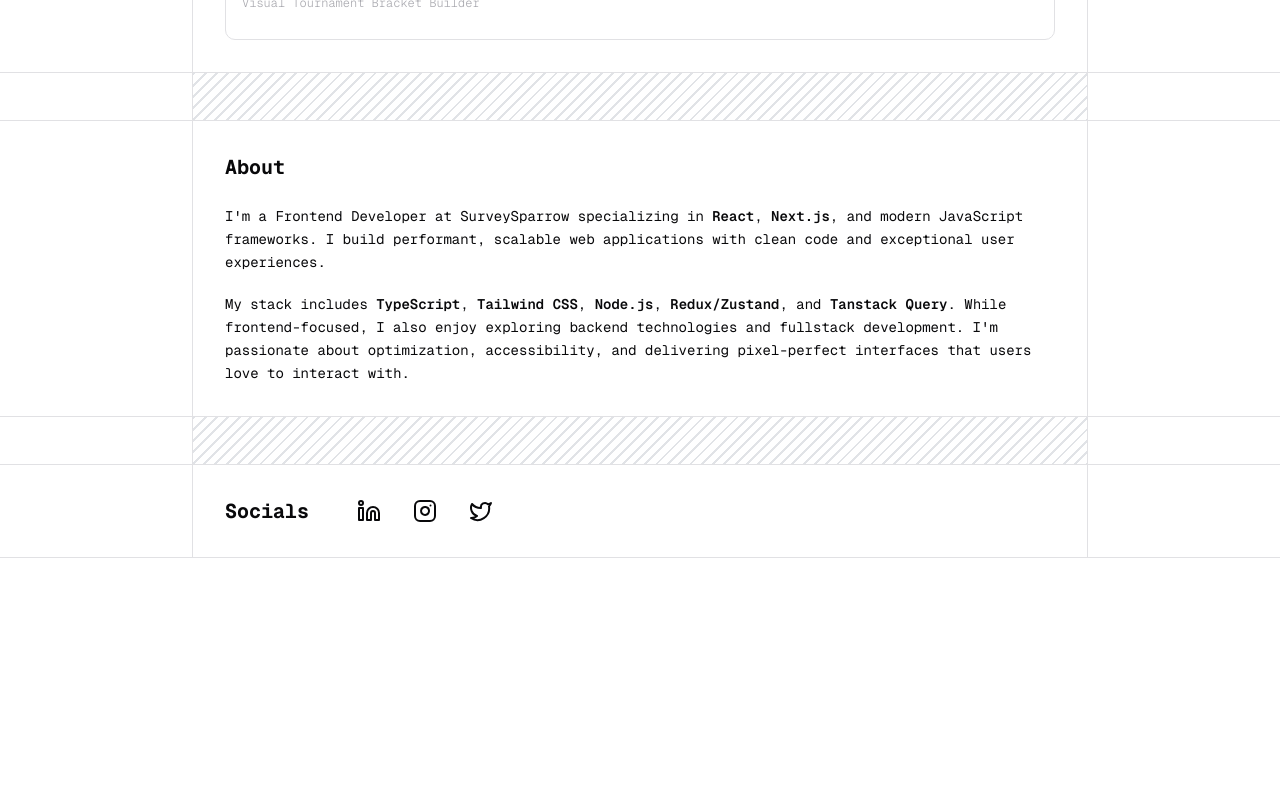
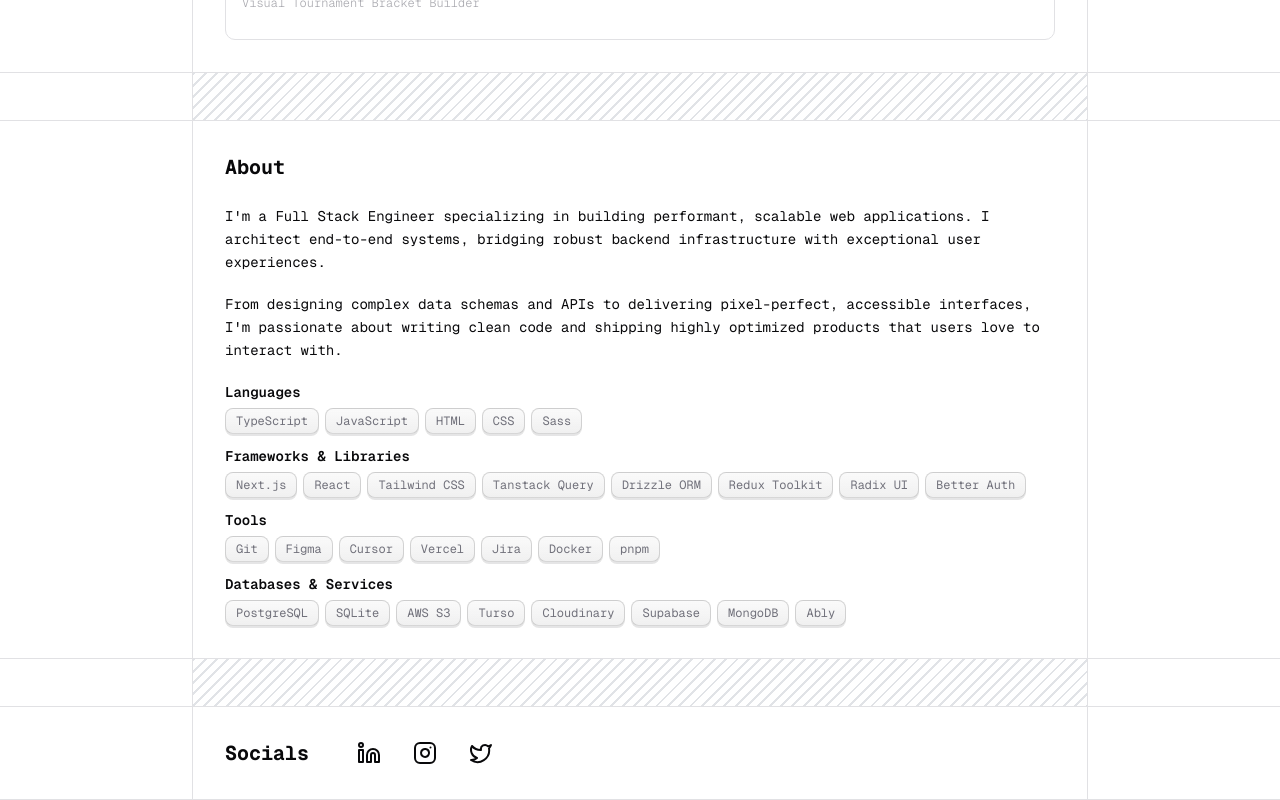
Before and after one commit to shanuflash/portfolio, a Next.js app: page / in a window 1280 px wide. Shown: the part 1393-2193 px from the top of the page. Before the commit the page ends 1951 px from the top, so only its background shows below. Built offline with nearby package versions, Linux system fonts and the light colour scheme.

Commit message:
feat: re design about section

```diff
--- a/src/app/globals.css
+++ b/src/app/globals.css
@@ -170,6 +170,27 @@
   .profile-glow {
     box-shadow: 0 0 20px color-mix(in oklch, var(--accent) 30%, transparent);
   }
+
+  .accent-gradient-text {
+    background-image: linear-gradient(
+      90deg,
+      var(--accent),
+      color-mix(in oklch, var(--accent) 40%, oklch(0.65 0.25 310)),
+      color-mix(in oklch, var(--accent) 30%, oklch(0.7 0.2 190)),
+      color-mix(in oklch, var(--accent) 50%, oklch(0.6 0.22 280)),
+      var(--accent)
+    );
+    background-size: 300% 100%;
+    -webkit-background-clip: text;
+    background-clip: text;
+    color: transparent;
+    animation: accent-shift 3s linear infinite;
+  }
+}
+
+@keyframes accent-shift {
+  0% { background-position: 0% 50%; }
+  100% { background-position: 300% 50%; }
 }
 
 ::view-transition-old(root),
--- a/src/app/page.js
+++ b/src/app/page.js
@@ -124,25 +124,40 @@
             <h2 className="text-xl font-bold text-foreground mb-6">About</h2>
             <div className="space-y-5 text-sm text-foreground leading-relaxed">
               <p>
-                I&apos;m a Frontend Developer at SurveySparrow specializing in
-                <span className="font-semibold"> React</span>,{' '}
-                <span className="font-semibold">Next.js</span>, and
-                modern JavaScript frameworks. I build performant, scalable web
-                applications with clean code and exceptional user experiences.
+                I&apos;m a Full Stack Engineer specializing in building
+                performant, scalable web applications. I architect end-to-end
+                systems, bridging robust backend infrastructure with exceptional
+                user experiences.
               </p>
               <p>
-                My stack includes{' '}
-                <span className="font-semibold">TypeScript</span>,{' '}
-                <span className="font-semibold">Tailwind CSS</span>,{' '}
-                <span className="font-semibold">Node.js</span>,
-                <span className="font-semibold"> Redux/Zustand</span>,
-                and{' '}
-                <span className="font-semibold">Tanstack Query</span>.
-                While frontend-focused, I also enjoy exploring backend
-                technologies and fullstack development. I&apos;m passionate
-                about optimization, accessibility, and delivering pixel-perfect
-                interfaces that users love to interact with.
+                From designing complex data schemas and APIs to delivering
+                pixel-perfect, accessible interfaces, I&apos;m passionate about
+                writing clean code and shipping highly optimized products that
+                users love to interact with.
               </p>
+              <div className="space-y-3">
+                {[
+                  { label: 'Languages', items: ['TypeScript', 'JavaScript', 'HTML', 'CSS', 'Sass'] },
+                  { label: 'Frameworks & Libraries', items: ['Next.js', 'React', 'Tailwind CSS', 'Tanstack Query', 'Drizzle ORM', 'Redux Toolkit', 'Radix UI', 'Better Auth'] },
+                  { label: 'Tools', items: ['Git', 'Figma', 'Cursor', 'Vercel', 'Jira', 'Docker', 'pnpm'] },
+                  { label: 'Databases & Services', items: ['PostgreSQL', 'SQLite', 'AWS S3', 'Turso', 'Cloudinary', 'Supabase', 'MongoDB', 'Ably'] },
+                ].map((group) => (
+                  <div key={group.label}>
+                    <h3 className="text-sm font-semibold text-foreground mb-1.5">{group.label}</h3>
+                    <div className="flex flex-wrap gap-1.5">
+                      {group.items.map((skill) => (
+                        <span
+                          key={skill}
+                          className="group/key relative px-2.5 py-1 text-xs rounded-md border border-foreground/15 bg-linear-to-b from-foreground/2 to-foreground/6 text-muted-foreground shadow-[0_2px_0_0] shadow-foreground/10 transition-all duration-150 hover:translate-y-0.5 hover:shadow-none hover:border-accent/30 cursor-default active:translate-y-0.5 active:shadow-none select-none"
+                        >
+                          {skill}
+                          <span className="absolute inset-0 flex items-center justify-center accent-gradient-text opacity-0 group-hover/key:opacity-100 transition-opacity duration-300 pointer-events-none" aria-hidden="true">{skill}</span>
+                        </span>
+                      ))}
+                    </div>
+                  </div>
+                ))}
+              </div>
             </div>
           </div>
         </div>
```
